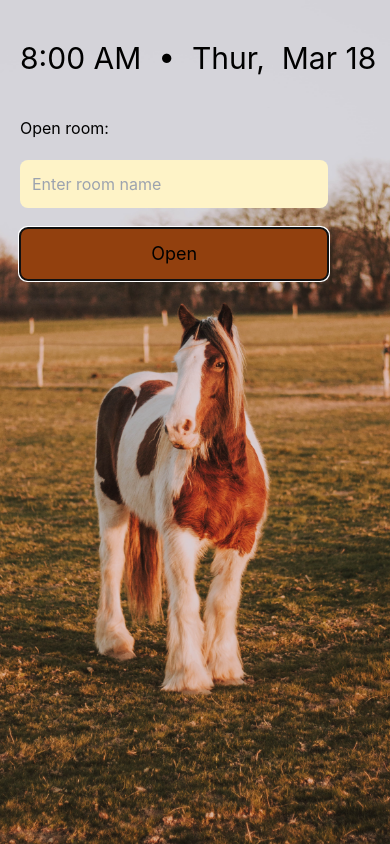
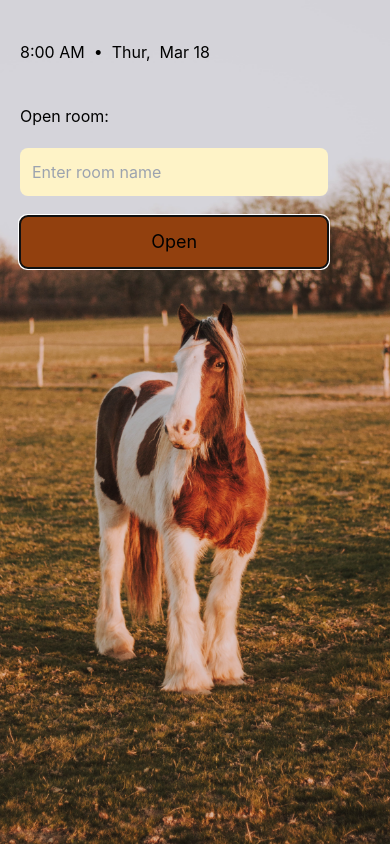
Before and after one commit to soliskit/pinto-meet, a Next.js app: page / in a window 390 px wide. Built offline with nearby package versions, Linux system fonts and the light colour scheme.

Commit message:
update breakpoints

```diff
--- a/tailwind.config.js
+++ b/tailwind.config.js
@@ -17,16 +17,12 @@ module.exports = {
       ]
     },
     screens: {
-      // iPhone SE portrait
-      sm: '320px',
-      // iPhone 8+ landscape
-      md: '736px',
-      // iPad mini landscape & iPad Pro 12.9 portait
-      lg: '1024px',
-      // iPad Pro 12.9 landscape
-      xl: '1366px',
-      // Desktop
-      '2xl': '1552px'
+      xs: '414px', // X🅁
+      sm: '568px', // SE I landscape
+      md: '768px', // 10"
+      lg: '1024px', // 13"
+      xl: '1366px', // 13" landscape
+      xxl: '1920px' // Apple TV
     },
     extend: {
       backgroundImage: () => ({
```
